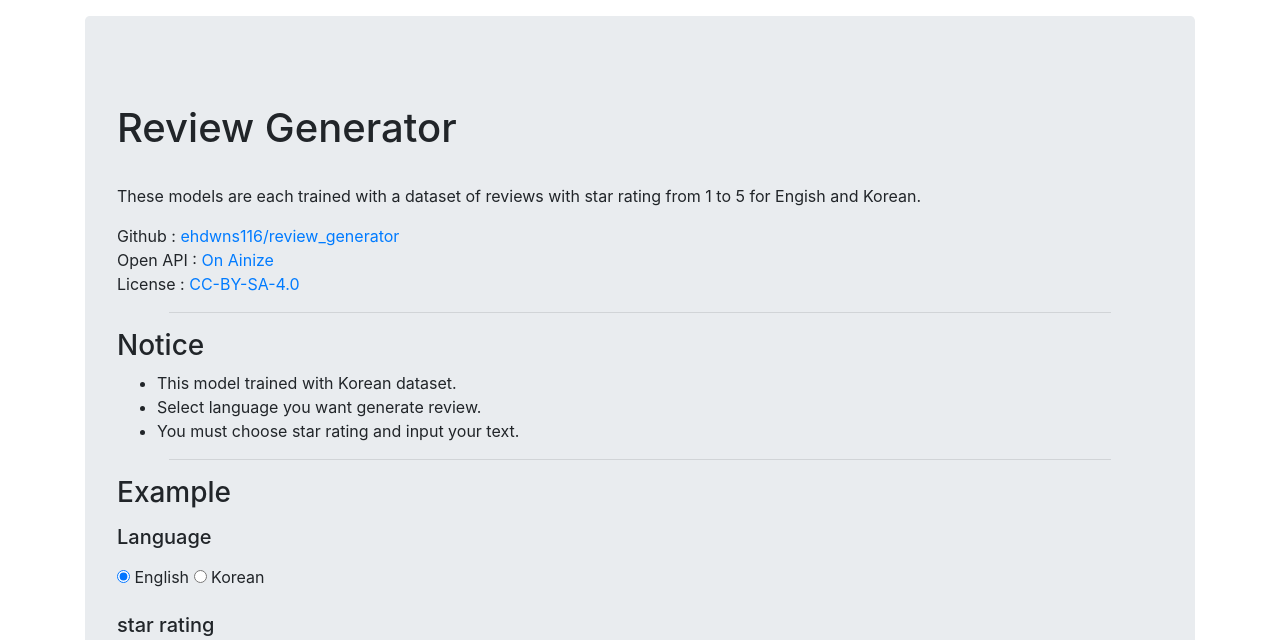
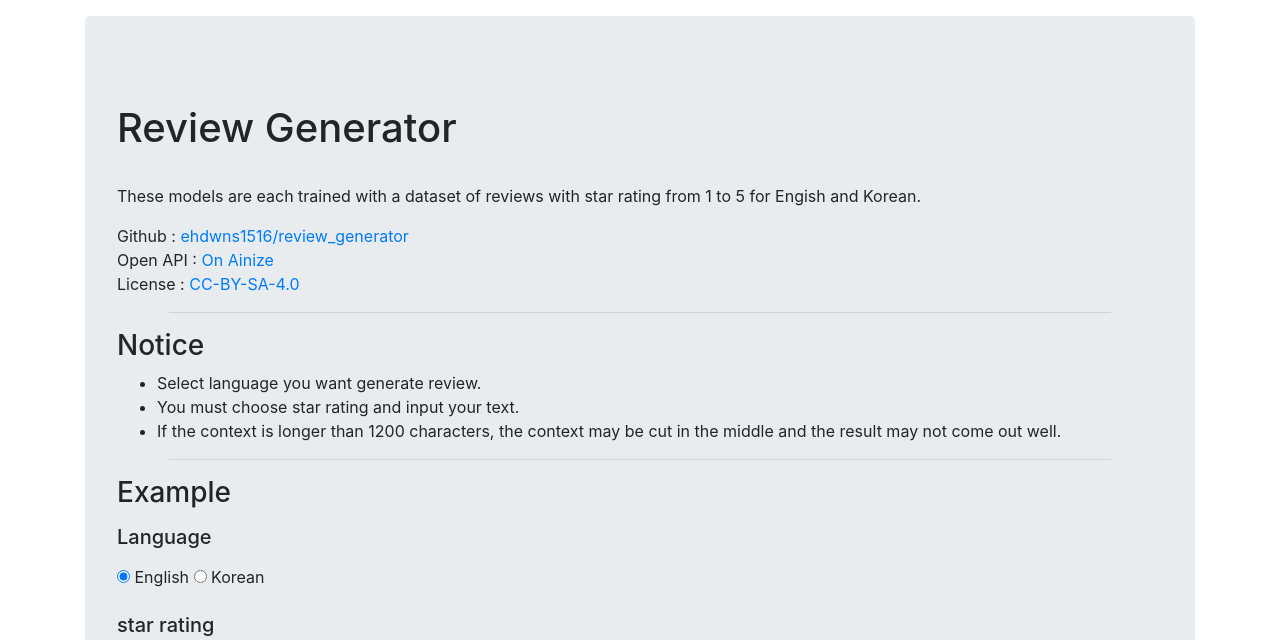
Before and after one commit to ehdwns1516/ComCom-internship, a Flask app: page / in a window 1280 px wide. Shown: the top 640 px of the page. Run offline with Flask 2, Linux system fonts and the light colour scheme; some libraries are stand-ins or nearby versions.

Commit message:
Update main.html

```diff
--- a/templates/main.html
+++ b/templates/main.html
@@ -108,7 +108,6 @@
         });
 
     }
-
 </script>
 <body>
     <div class="styles">
@@ -145,7 +144,7 @@
                 <!-- Project title -->
                 <h1>Review Generator</h1><br>
                 <p>These models are each trained with a dataset of reviews with star rating from 1 to 5 for Engish and Korean.</p>
-                <a>Github : </a> <a href="https://github.com/ehdwns1516/review_generator" target="_blank">ehdwns116/review_generator</a><br>
+                <a>Github : </a> <a href="https://github.com/ehdwns1516/review_generator" target="_blank">ehdwns1516/review_generator</a><br>
                 <a>Open API : </a> <a href="https://ainize.ai/ehdwns1516/review_generator" target="_blank">On Ainize</a><br>
                 <a>License : </a> <a href="https://github.com/ehdwns1516/review_generator/blob/main/License.md" target="_blank">CC-BY-SA-4.0</a><br>
             </div>
@@ -155,9 +154,9 @@
             <div class="Notice">
                 <h3>Notice</h3>
                 <ul>
-                    <li>This model trained with Korean dataset.</li>
                     <li>Select language you want generate review.</li>
                     <li>You must choose star rating and input your text.</li>
+                    <li>If the context is longer than 1200 characters, the context may be cut in the middle and the result may not come out well.</li>
                 </ul>
             </div>
 
```
